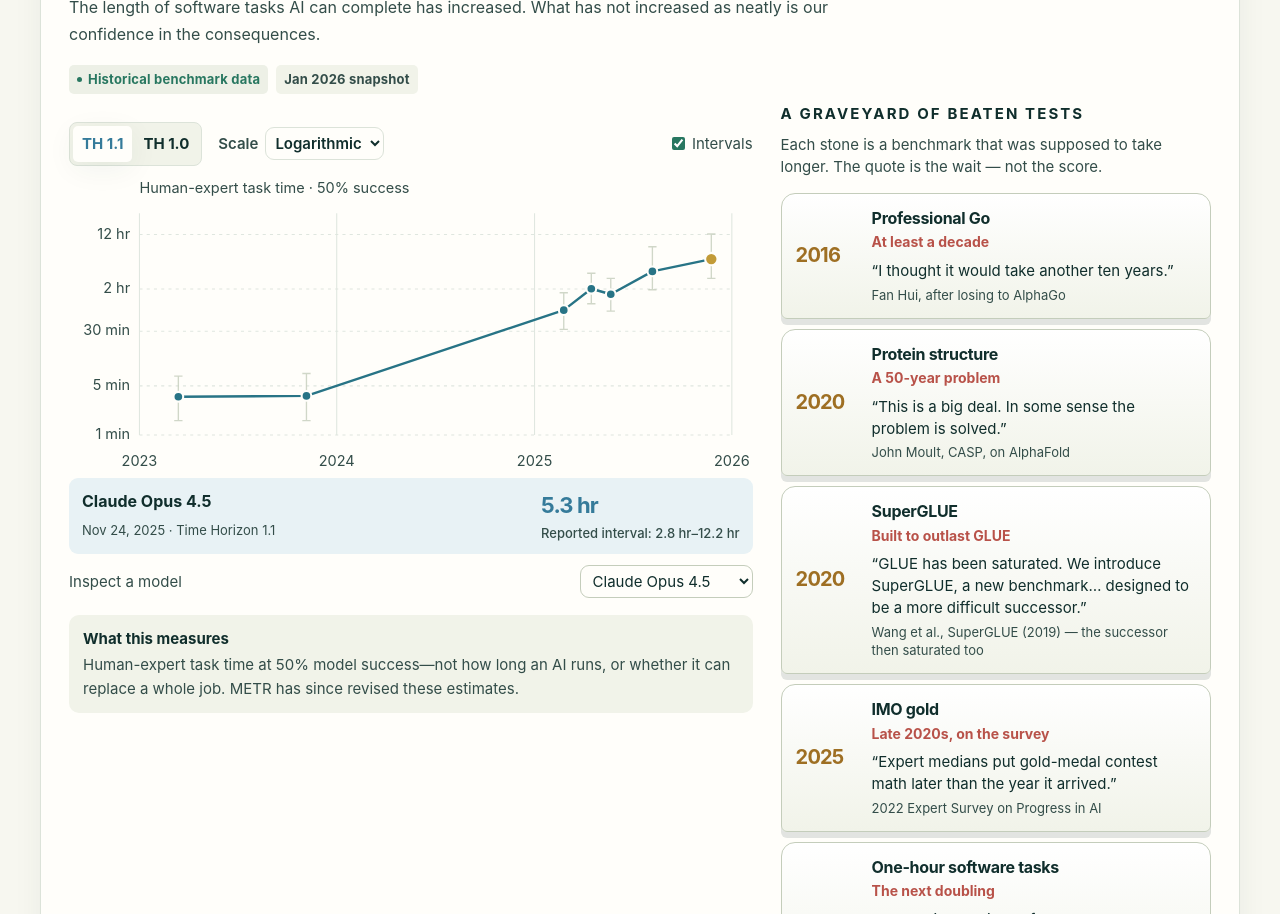
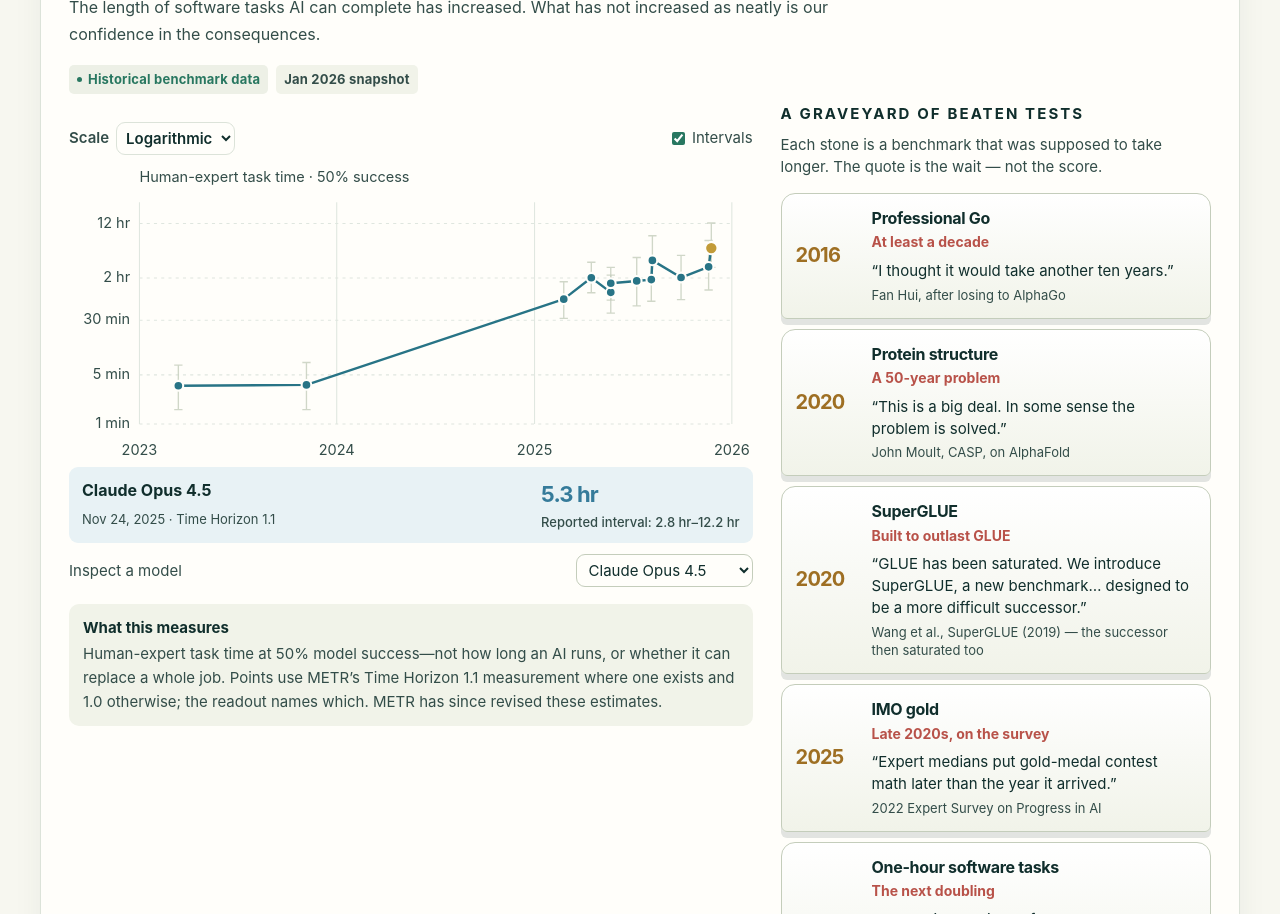
Before and after one commit to wbharding/suspenseful, a React (Vite) app: page / in a window 1280 px wide. Shown: the part 1080-1994 px from the top of the page. Built offline with nearby package versions, Linux system fonts and the light colour scheme.

Commit message:
Update hp

```diff
--- a/src/components/capability-chart.jsx
+++ b/src/components/capability-chart.jsx
@@ -1,5 +1,5 @@
 import { useMemo, useState } from "react";
-import { benchmarkVersions, modelsForVersion } from "../data/capability-data.js";
+import { mergedCapabilitySeries } from "../data/capability-data.js";
 import useElementWidth from "../hooks/use-element-width.js";
 import useGuideStore from "../hooks/use-guide-store.js";
 import { dateLabel, dateMs, hoursLabel } from "../lib/format.js";
@@ -8,18 +8,15 @@
 const CHART_START = "2023-01-01";
 const CHART_END = "2026-01-01";
 
-// Element 1A. Historical METR time horizons. The two benchmark versions stay separate: a model
-// missing from 1.1 is omitted from that series rather than interpolated.
+// Element 1A. Historical METR time horizons as one merged series: the 1.1 measurement where METR
+// published one, the 1.0 measurement otherwise. Each point still reports which benchmark version
+// it came from; the full side-by-side lives in the data dialog.
 export default function CapabilityChart() {
   const [ chartRef, width ] = useElementWidth();
-  const [ versionId, setVersionId ] = useState("v11");
   const [ scale, setScale ] = useState("log");
   const [ showIntervals, setShowIntervals ] = useState(true);
-  const [ selectedName, setSelectedName ] = useState(
-    () => modelsForVersion("v11").at(-1)?.name,
-  );
-
-  const models = useMemo(() => modelsForVersion(versionId), [ versionId ]);
+  const models = useMemo(() => mergedCapabilitySeries(), []);
+  const [ selectedName, setSelectedName ] = useState(() => models.at(-1)?.name);
   const selected = models.find((model) => model.name === selectedName) || models.at(-1);
   const compact = width > 0 && width < 460;
   const chartWidth = compact ? 360 : 660;
@@ -48,7 +45,7 @@
 
   const path = models
     .map((model, index) => {
-      const [ estimate ] = model.horizons[versionId];
+      const [ estimate ] = model.horizon;
       return `${index ? "L" : "M"}${xFor(model.date).toFixed(2)},${yFor(estimate).toFixed(2)}`;
     })
     .join(" ");
@@ -63,28 +60,11 @@
     handleSelectModel(name);
   }
 
-  const horizon = selected?.horizons[versionId];
-  const versionLabel = versionId === "v11" ? "Time Horizon 1.1" : "Time Horizon 1.0";
+  const horizon = selected?.horizon;
 
   return (
     <>
       <div className="chart-controls">
-        <div aria-label="Benchmark version" className="segmented">
-          {benchmarkVersions.map((version) => {
-            const isActive = version.id === versionId;
-            return (
-              <button
-                aria-pressed={isActive}
-                className={isActive ? "active" : ""}
-                key={version.id}
-                onClick={() => setVersionId(version.id)}
-                type="button"
-              >
-                {version.label}
-              </button>
-            );
-          })}
-        </div>
         <label className="compact-select">
           Scale{" "}
           <select
@@ -134,7 +114,7 @@
             ))}
             {showIntervals
               ? models.map((model) => {
-                  const [ , low, high ] = model.horizons[versionId];
+                  const [ , low, high ] = model.horizon;
                   const x = xFor(model.date);
                   return (
                     <path
@@ -158,7 +138,7 @@
               strokeWidth="2.3"
             />
             {models.map((model) => {
-              const [ estimate, low, high ] = model.horizons[versionId];
+              const [ estimate, low, high ] = model.horizon;
               const isSelected = model.name === selected?.name;
               return (
                 <circle
@@ -194,7 +174,7 @@
             <div>
               <strong>{selected.name}</strong>
               <small>
-                {dateLabel(selected.date)} · {versionLabel}
+                {dateLabel(selected.date)} · {selected.versionLabel}
               </small>
             </div>
             <div className="selected-horizon">
--- a/src/components/capability-data-dialog.jsx
+++ b/src/components/capability-data-dialog.jsx
@@ -50,7 +50,8 @@
 
       <div className="privacy-warning">
         METR later revised its estimates. This is deliberately not presented as the current
-        leaderboard.
+        leaderboard. The chart draws one line: the TH 1.1 value where METR published one, the
+        TH 1.0 value otherwise. Both are below, unmerged.
       </div>
 
       <div className="data-table-wrap">
@@ -63,6 +64,7 @@
               <th className="number">Interval</th>
               <th className="number">TH 1.1</th>
               <th className="number">Interval</th>
+              <th>Charted</th>
             </tr>
           </thead>
           <tbody>
@@ -74,6 +76,7 @@
                 <td className="number">{intervalCell(model.horizons.v10)}</td>
                 <td className="number">{model.horizons.v11 ? model.horizons.v11[0] : "—"}</td>
                 <td className="number">{intervalCell(model.horizons.v11)}</td>
+                <td>{model.horizons.v11 ? "TH 1.1" : "TH 1.0"}</td>
               </tr>
             ))}
           </tbody>
--- a/src/components/pressure-chapter.jsx
+++ b/src/components/pressure-chapter.jsx
@@ -39,7 +39,7 @@
           </>
         }
         span="span-12"
-        title="From minutes to hours."
+        title="Fast, faster, what’s next?"
       >
         <div className="card-label-row">
           <EvidenceTag>Historical benchmark data</EvidenceTag>
@@ -50,7 +50,8 @@
             <CapabilityChart />
             <CardNote heading="What this measures">
               Human-expert task time at 50% model success—not how long an AI runs, or whether it can
-              replace a whole job. METR has since revised these estimates.
+              replace a whole job. Points use METR’s Time Horizon 1.1 measurement where one exists
+              and 1.0 otherwise; the readout names which. METR has since revised these estimates.
             </CardNote>
           </div>
           <BenchmarkGraveyard />
--- a/src/data/capability-data.js
+++ b/src/data/capability-data.js
@@ -2,9 +2,16 @@
 // success. Each horizon is [estimate, intervalLow, intervalHigh] from the reported bootstrapped
 // confidence interval.
 //
-// The two benchmark versions are deliberately kept apart rather than merged: METR revised its
-// estimates between them, and several models were never scored under 1.1. A model with no `v11`
-// entry is omitted from that series instead of being interpolated.
+// Both raw benchmark versions are kept in the data, because they are not interchangeable: METR
+// revised its estimates between 1.0 and 1.1, and several models were only ever scored under 1.0.
+// The chart shows a single merged series — asking a general reader to pick a benchmark revision
+// was asking them to choose between two things they have no basis to tell apart.
+//
+// Merge rule: use the 1.1 measurement when METR published one, otherwise fall back to 1.0. That
+// keeps every model on the chart without inventing a number for any of them. Nothing is averaged
+// or interpolated. Each merged point carries the `version` it actually came from, so the tooltip,
+// the readout and the data table can still say which measurement is being shown — the detail is
+// demoted, not discarded. The full side-by-side stays in the data dialog.
 
 export const benchmarkVersions = [
   { id: 'v11', label: 'TH 1.1', fullLabel: 'Time Horizon 1.1' },
@@ -122,3 +129,19 @@
 export function modelsForVersion(versionId) {
   return capabilityModels.filter((model) => Array.isArray(model.horizons[versionId]));
 }
+
+// One point per model: the 1.1 measurement where it exists, otherwise the 1.0 one. `version`
+// records which, so nothing downstream has to guess.
+//
+// @returns {object[]} models with a resolved `horizon` and `version`, in date order
+export function mergedCapabilitySeries() {
+  return capabilityModels
+    .map((model) => {
+      const versionId = Array.isArray(model.horizons.v11) ? "v11" : "v10";
+      const horizon = model.horizons[versionId];
+      if (!Array.isArray(horizon)) return null;
+      const version = benchmarkVersions.find((entry) => entry.id === versionId);
+      return { ...model, horizon, versionId, versionLabel: version.fullLabel };
+    })
+    .filter(Boolean);
+}
```
